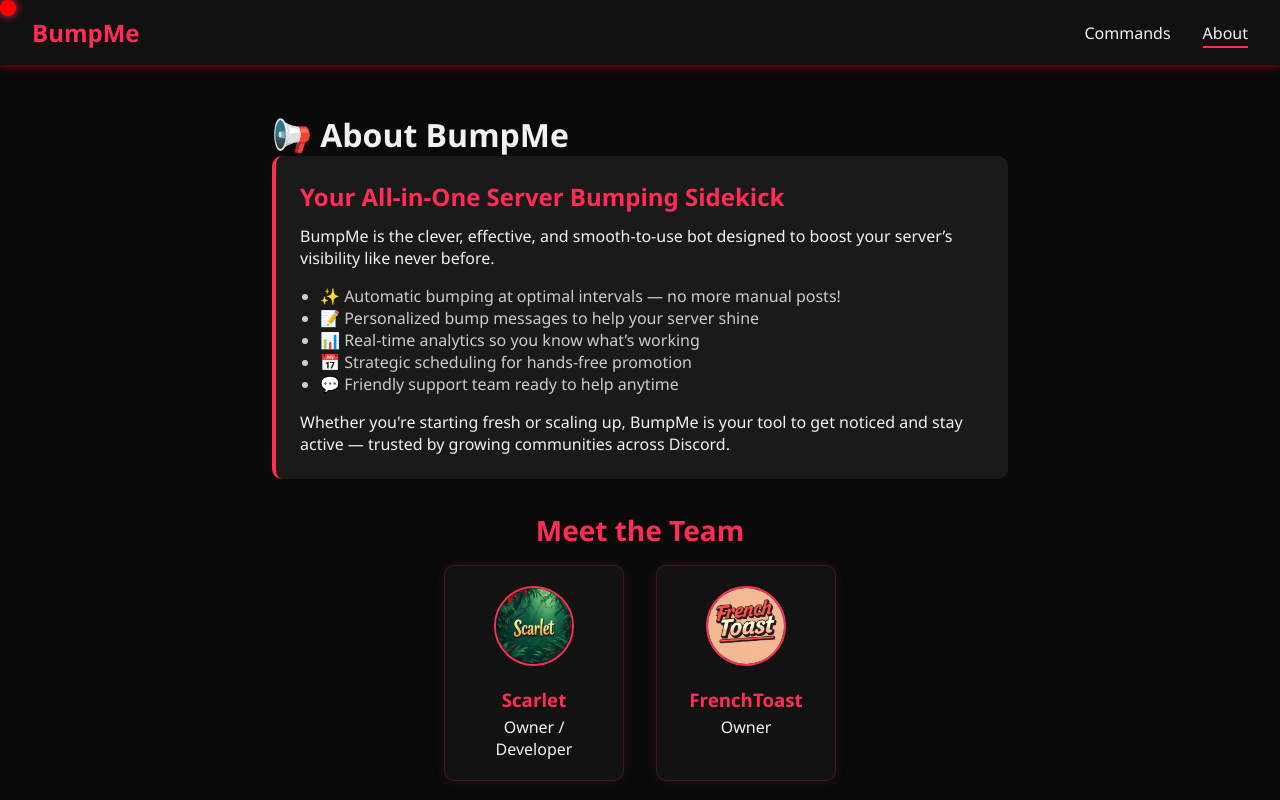
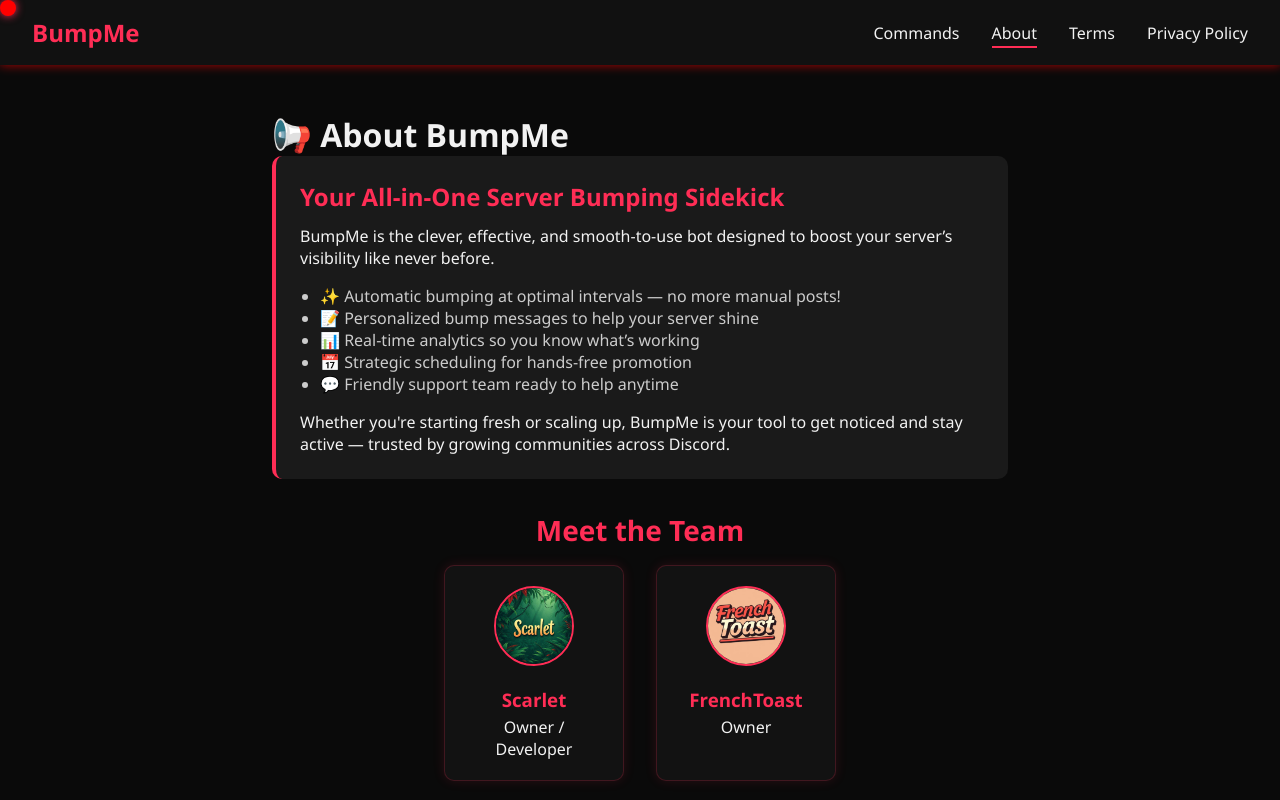
Before and after one commit to deathamongstlife/BumpMe-Invite-Page, a plain HTML site: page about.html in a window 1280 px wide. Shown: the top 800 px of the page. Drawn offline with Linux system fonts and the light colour scheme.

Commit message:
Update about.html

```diff
--- a/about.html
+++ b/about.html
@@ -15,6 +15,8 @@
       <ul class="nav-links">
         <li><a href="commands.html">Commands</a></li>
         <li><a href="about.html" class="active">About</a></li>
+        <li><a href="terms.html">Terms</a></li>
+        <li><a href="privacy.html">Privacy Policy</a></li>
       </ul>
     </div>
   </nav>
```
